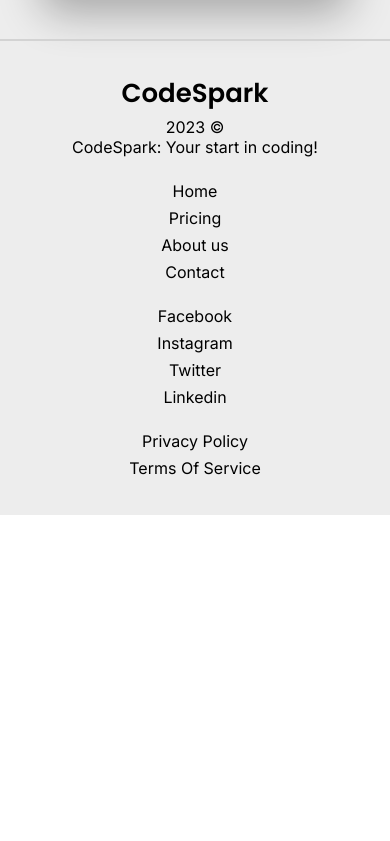
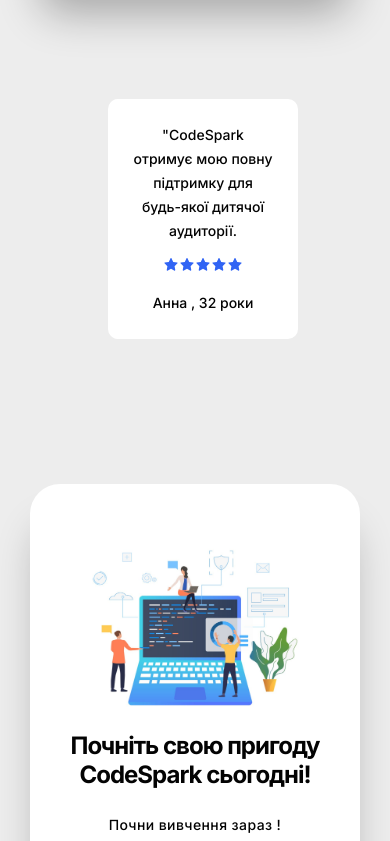
Before and after one commit to Makssik/codespark, a React (Create React App) app: page / in a window 390 px wide. Shown: the part 3663-4504 px from the top of the page. Before the commit the page ends 4178 px from the top, so only its background shows below. Built offline with nearby package versions, Linux system fonts and the light colour scheme.

Commit message:
add review-slider, join to us section

```diff
--- a/package.json
+++ b/package.json
@@ -9,7 +9,9 @@
     "react-icons": "^4.10.1",
     "react-router-dom": "^6.15.0",
     "react-scripts": "5.0.1",
-    "sass": "^1.66.1"
+    "react-slick": "^0.29.0",
+    "sass": "^1.66.1",
+    "slick-carousel": "^1.8.1"
   },
   "scripts": {
     "start": "react-scripts start",
--- /dev/null
+++ b/src/components/JoinUsSection/JoinToUsSection.jsx
@@ -0,0 +1,21 @@
+import JoinToUsImg from '../../images/join-to-us.jpg';
+const JoinToUsSection = () => {
+    return (
+      <section className="join-to-us">
+        <div className="container">
+          <div className="half-wrapper">
+            <h2 className="title--left">
+              Почніть свою пригоду CodeSpark сьогодні!
+            </h2>
+            <p>Почни вивчення зараз !</p>
+            <button className="button primery">Sign Up now</button>
+          </div>
+          <div className="img-wrapper">
+            <img width={400} src={JoinToUsImg} alt="People with notebook" />
+          </div>
+        </div>
+      </section>
+    );
+}
+
+export default JoinToUsSection ;
--- /dev/null
+++ b/src/components/JoinUsSection/_join-to-us-section.scss
@@ -0,0 +1,40 @@
+.join-to-us {
+    margin-bottom: 40px;
+  @media screen and (max-width: 768px) {
+    padding: 0 30px;
+  }
+}
+
+.join-to-us .container {
+  display: flex;
+  padding: 50px 60px;
+  background-color: #fff;
+  border-radius: 30px;
+  box-shadow: $box-shadow;
+
+  .img-wrapper {
+    width: 700px;
+    height: 350px;
+    object-fit: cover;
+    img {
+      display: block;
+      width: 100%;
+      height: 100%;
+    }
+  }
+  @media screen and (max-width: 768px) {
+    flex-direction: column-reverse;
+  padding: 50px 40px;
+
+    h2{
+        font-size: 24px;
+        text-align: center;
+        letter-spacing: -1px;
+        margin-bottom: 10px;
+    }
+    .img-wrapper {
+      width: auto;
+      height: auto;
+    }
+  }
+}
--- a/src/components/JoinUsSection/index.js
+++ b/src/components/JoinUsSection/index.js
@@ -1 +1 @@
-export {default} from './JoinUsSection'
+export { default } from './JoinToUsSection';
--- /dev/null
+++ b/src/components/Reviews/Reviews.jsx
@@ -0,0 +1,102 @@
+import Slider from 'react-slick';
+import 'slick-carousel/slick/slick.css';
+import 'slick-carousel/slick/slick-theme.css';
+import { AiFillStar } from 'react-icons/ai';
+
+const reviews = [
+  {
+    id: 1,
+    text: '"Після початку навчання на курсах CodeSpark здатності наших дітей до ІТ гостро виросли."',
+    name: 'Андрій , 43 роки',
+  },
+  {
+    id: 2,
+    text: '"CodeSpark отримує мою повну підтримку для будь-якої дитячої аудиторії.',
+    name: 'Анна , 32 роки',
+  },
+  {
+    id: 3,
+    text: '"Наші діти просто розцвітають завдяки освоєнню CodeSpark"',
+    name: 'Марія , 54 роки',
+  },
+  {
+    id: 4,
+    text: '"Ми вражені, як CodeSpark розвиває логічне мислення наших дітей. Вони тепер дивляться на комп\'ютери з новим рівнем розуміння."',
+    name: 'Ольга, 56 років',
+  },
+  {
+    id: 5,
+    text: '"CodeSpark - це ідеальний спосіб вивчити програмування для дітей. Мої діти не можуть відірвати від цього очей!"',
+    name: 'Володимир, 38 років',
+  },
+  {
+    id: 6,
+    text: '"Моя донька неймовірно займається CodeSpark. Я бачу, як її творчість і аналітичні здібності зростають з кожним заняттям."',
+    name: 'Ірина, 44 роки',
+  },
+  {
+    id: 7,
+    text: '"CodeSpark відкрив нашим дітям двері до світу технологій. Вони вчаться, граючи, і це дивовижно."',
+    name: 'Сергій, 50 років',
+  },
+];
+
+const Reviews = () => {
+  const settings = {
+    dots: true,
+    infinite: true,
+    speed: 600,
+    slidesToShow: 3,
+    slidesToScroll: 1,
+    autoplay: true,
+    autoplaySpeed: 4000,
+    responsive: [
+      {
+        breakpoint: 1140,
+        settings: {
+          slidesToShow: 2,
+          dots:true,
+        },
+      },
+      {
+        breakpoint: 720,
+        settings: {
+          className: 'center custom-slider',
+          centerMode: true,
+          slidesToShow: 1,
+          adaptiveHeight: true,
+            arrows: false,
+        },
+      },
+    ],
+  };
+  return (
+    <section className="reviews">
+      <div className="container">
+        <div className="review__slider-wrapper">
+          <Slider {...settings}>
+            {reviews.map(({ text, name, id }) => {
+              return (
+                <div className="review__item-wrapper">
+                  <div key={id} className="review__item">
+                    <p className="review__text">{text}</p>
+                    <ul className="review__list-of-stars">
+                      <li>{<AiFillStar />}</li>
+                      <li>{<AiFillStar />}</li>
+                      <li>{<AiFillStar />}</li>
+                      <li>{<AiFillStar />}</li>
+                      <li>{<AiFillStar />}</li>
+                    </ul>
+                    <p className="review__name">{name}</p>
+                  </div>
+                </div>
+              );
+            })}
+          </Slider>
+        </div>
+      </div>
+    </section>
+  );
+};
+
+export default Reviews;
--- /dev/null
+++ b/src/components/Reviews/_reviews.scss
@@ -0,0 +1,39 @@
+.review__item-wrapper {
+//   width: 100%;
+  height: 325px;
+
+}
+
+.review__item {
+  background-color: #fff;
+  width: 300px;
+  padding: 10px 25px;
+  border-radius: 10px;
+  margin: 0 auto;
+  text-align: center;
+
+  @media screen and (max-width:480px) {
+    width: 190px;
+    p{
+        letter-spacing: 0;
+    }
+  }
+}
+
+.review__list-of-stars {
+    justify-content: center;
+  display: flex;
+  color: $accent;
+}
+
+.review__slider-wrapper {
+    overflow: hidden;
+  padding: 0 20px;
+}
+
+.custom-slider{
+    @media screen and (max-width:480px) {
+        width: 130%;
+        transform: translate(-40px);
+    }
+}
--- /dev/null
+++ b/src/components/Reviews/index.js
@@ -0,0 +1 @@
+export { default } from './Reviews';
--- a/src/components/views/HomeView/HomeView.jsx
+++ b/src/components/views/HomeView/HomeView.jsx
@@ -2,6 +2,8 @@
 import OpenRevSect from '../../OpenRevSect';
 import PrivilegesForChild from '../../PrivilegesForChild';
 import EnterToIT from '../../EnterToIT';
+import JoinToUsSection from '../../JoinUsSection';
+import Reviews from '../../Reviews';
 
 const HomeView = () => {
   return (
@@ -10,6 +12,8 @@
       <OpenRevSect />
       <PrivilegesForChild />
       <EnterToIT />
+      <Reviews />
+      <JoinToUsSection />
     </>
   );
 };
--- a/src/style.scss
+++ b/src/style.scss
@@ -15,3 +15,5 @@
 @import './components/OpenRevSect/open-rev-sect';
 @import './components/PrivilegesForChild/privileges-for-child';
 @import './components/EnterToIT/enter-to-it';
+@import './components/JoinUsSection/join-to-us-section';
+@import './components/Reviews/reviews'
```
Also changed, not shown: src/components/JoinUsSection/JoinUsSection.jsx (deleted, +0 -13 lines), src/images/join-to-us.jpg (added), 1 other file (tests, documents, lock files or other folders).
